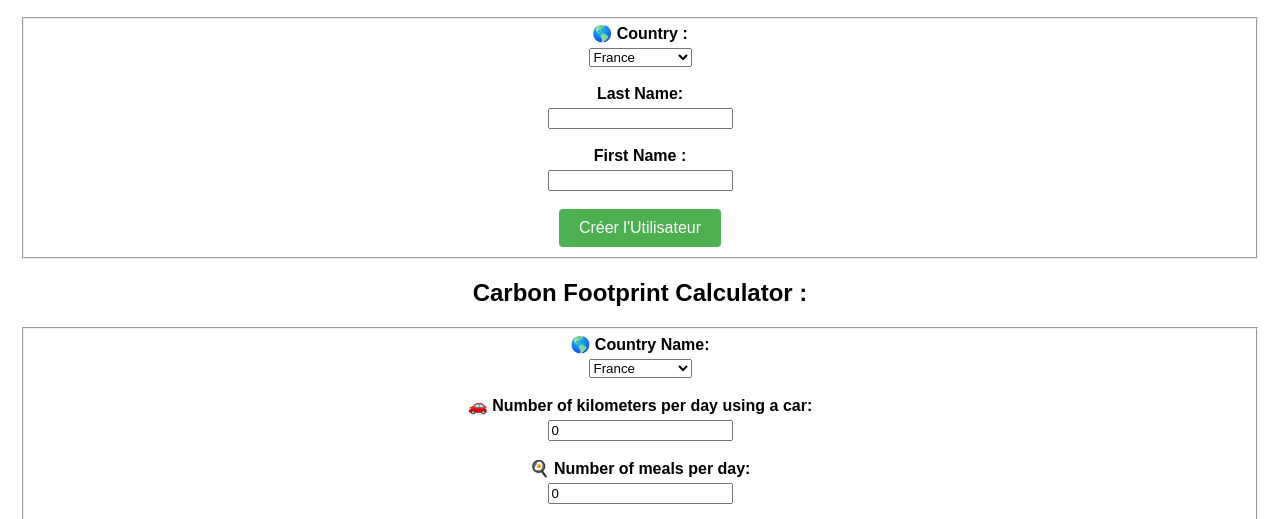
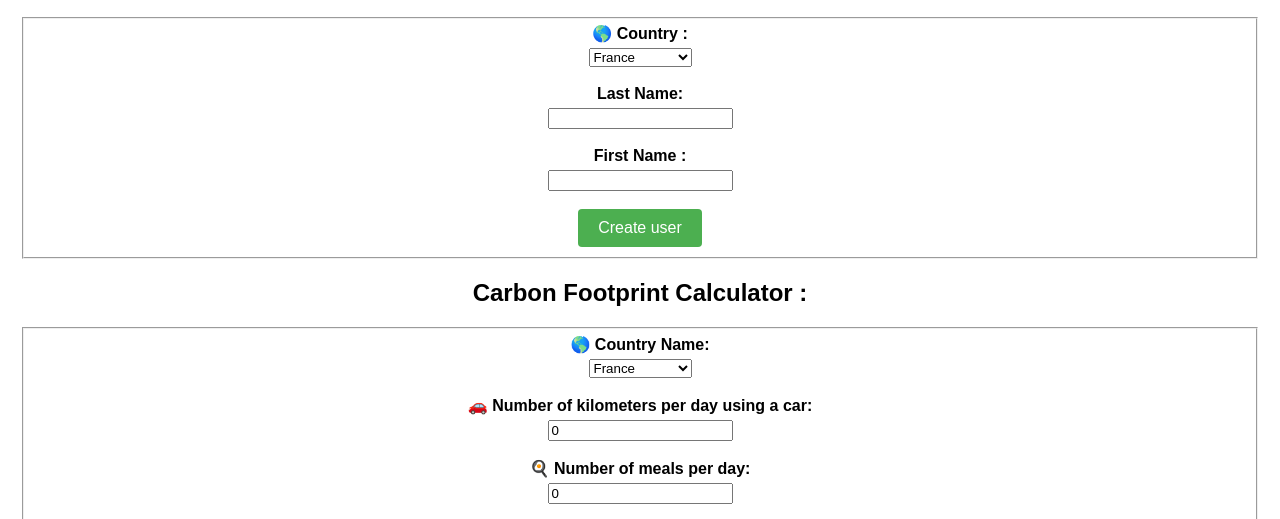
Before and after one commit to Aurelien3006/CarbonFreeFuture, a website: page public/calculator.html in a window 1280 px wide. Shown: the part 231-750 px from the top of the page. Drawn offline with nearby package versions, Linux system fonts and the light colour scheme.

Commit message:
Changed language

```diff
--- a/public/calculator.html
+++ b/public/calculator.html
@@ -37,7 +37,7 @@
           <label for="first_name" class="label">First Name :</label>
           <input type="text" id="first_name" name="first_name" required><br><br>
 
-          <input type="button" value="Créer l'Utilisateur" class="submit-button" onclick="createUser()">
+          <input type="button" value="Create user" class="submit-button" onclick="createUser()">
           </fieldset>
         </form>
 
```
